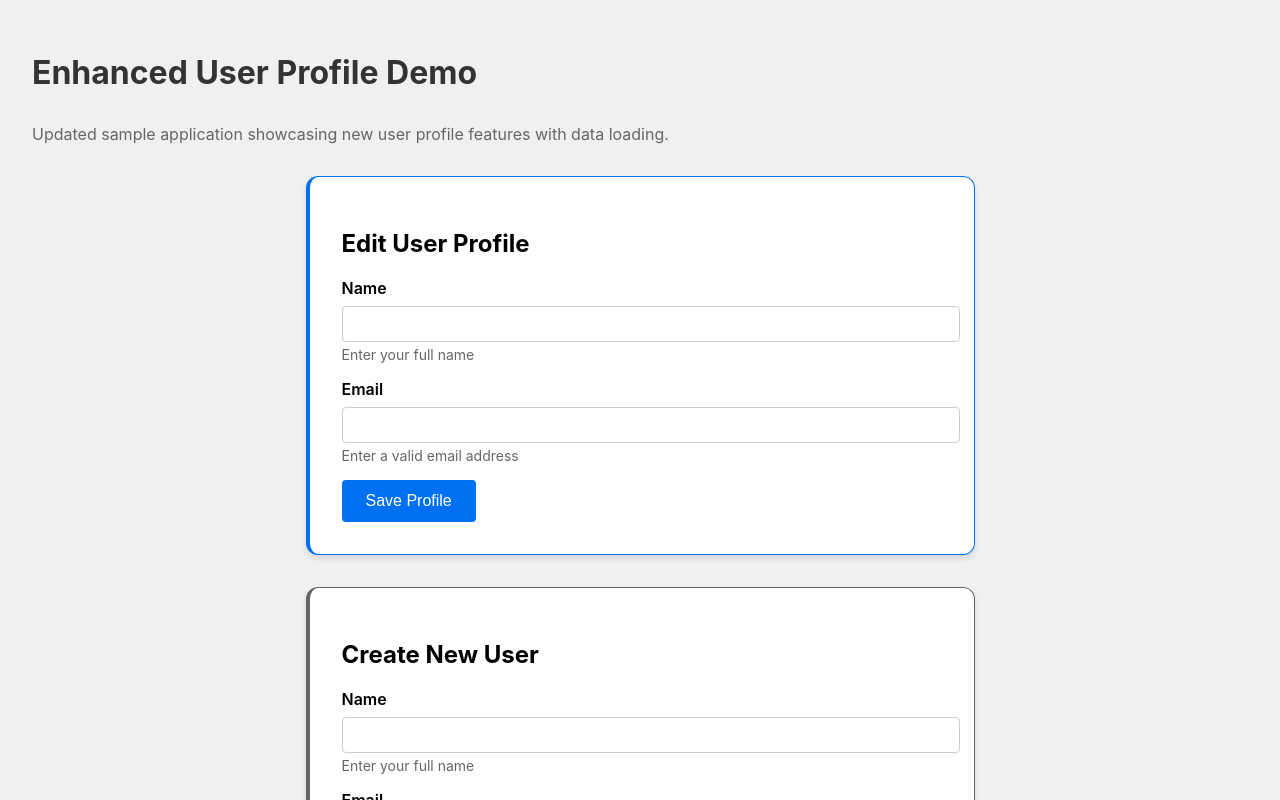
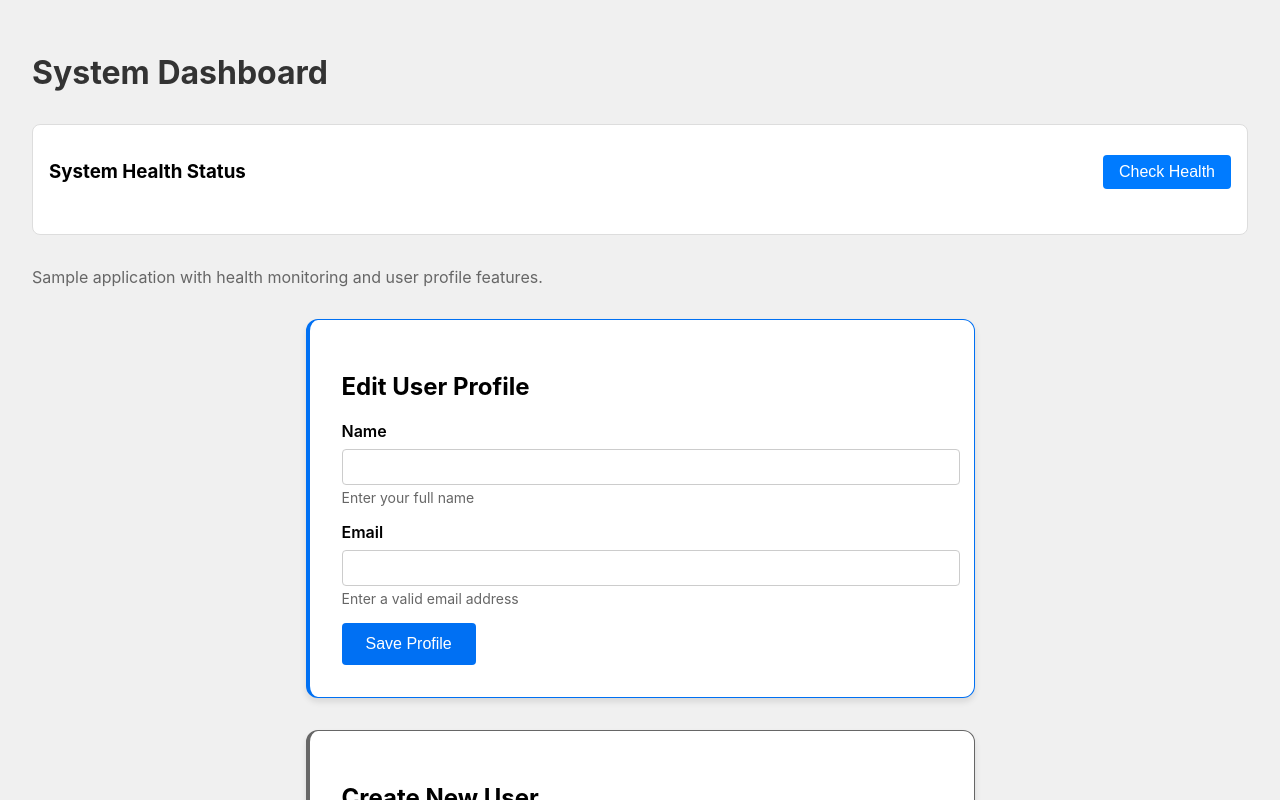
Before and after one commit to emadataei/codeEvalTooling, a Next.js app in the folder sample-project/: page / in a window 1280 px wide. Shown: the top 800 px of the page. Built offline with nearby package versions, Linux system fonts and the light colour scheme; no server answers.

Commit message:
feat: Add health status dashboard to homepage
- Display system health status with real-time checking
- Add health status interface and state management
- Include uptime formatting and status indicators
- Replace demo content with practical dashboard
- Integrate with new /api/health endpoint

```diff
--- a/sample-project/src/app/page.tsx
+++ b/sample-project/src/app/page.tsx
@@ -1,7 +1,14 @@
 'use client'
-// Updated demo page to showcase new user profile features
 import { useState } from 'react'
 import { UserProfile } from '../components/UserProfile'
+
+interface HealthStatus {
+  status: 'ok' | 'error';
+  timestamp: string;
+  version: string;
+  uptime: number;
+  environment: string;
+}
 
 interface UserCardProps {
   readonly userId?: string
@@ -14,21 +21,6 @@ function UserCard({ userId, title, variant = 'primary' }: UserCardProps) {
 
   // Use environment variable for API configuration
   const apiUrl = process.env.NEXT_PUBLIC_API_URL || '/api'
-
-  // Improved function with proper error handling
-  const fetchUserData = async (id: string) => {
-    try {
-      const response = await fetch(`${apiUrl}/users/${id}`)
-      if (!response.ok) {
-        throw new Error(`HTTP error! status: ${response.status}`)
-      }
-      const data = await response.json()
-      return data
-    } catch (error) {
-      console.error('Failed to fetch user data:', error)
-      throw error
-    }
-  }
 
   const handleSaveUser = async (formData: FormData) => {
     setIsLoading(true)
@@ -71,11 +63,82 @@ function UserCard({ userId, title, variant = 'primary' }: UserCardProps) {
 
 // Proper Next.js page component
 export default function HomePage() {
+  const [healthStatus, setHealthStatus] = useState<HealthStatus | null>(null);
+  const [isLoadingHealth, setIsLoadingHealth] = useState(false);
+
+  const checkHealth = async () => {
+    setIsLoadingHealth(true);
+    try {
+      const response = await fetch('/api/health');
+      const data: HealthStatus = await response.json();
+      setHealthStatus(data);
+    } catch (error) {
+      console.error('Failed to fetch health status:', error);
+      setHealthStatus({
+        status: 'error',
+        timestamp: new Date().toISOString(),
+        version: 'unknown',
+        uptime: 0,
+        environment: 'unknown'
+      });
+    } finally {
+      setIsLoadingHealth(false);
+    }
+  };
+
+  const formatUptime = (seconds: number) => {
+    const hours = Math.floor(seconds / 3600);
+    const minutes = Math.floor((seconds % 3600) / 60);
+    return `${hours}h ${minutes}m`;
+  };
+
   return (
     <main style={{padding: '2rem', minHeight: '100vh', backgroundColor: '#f0f0f0'}}>
-      <h1 style={{color: '#333', marginBottom: '2rem'}}>Enhanced User Profile Demo</h1>
+      <h1 style={{color: '#333', marginBottom: '2rem'}}>System Dashboard</h1>
+
+      <div style={{marginBottom: '2rem', padding: '1rem', border: '1px solid #ddd', borderRadius: '8px', backgroundColor: 'white'}}>
+        <div style={{display: 'flex', justifyContent: 'space-between', alignItems: 'center', marginBottom: '1rem'}}>
+          <h3>System Health Status</h3>
+          <button
+            onClick={checkHealth}
+            disabled={isLoadingHealth}
+            style={{
+              padding: '0.5rem 1rem',
+              backgroundColor: '#007bff',
+              color: 'white',
+              border: 'none',
+              borderRadius: '4px',
+              cursor: isLoadingHealth ? 'not-allowed' : 'pointer',
+              opacity: isLoadingHealth ? 0.6 : 1
+            }}
+          >
+            {isLoadingHealth ? 'Checking...' : 'Check Health'}
+          </button>
+        </div>
+
+        {healthStatus && (
+          <div style={{display: 'grid', gridTemplateColumns: '1fr 1fr', gap: '1rem'}}>
+            <div>
+              <strong>Status:</strong>
+              <span style={{
+                color: healthStatus.status === 'ok' ? 'green' : 'red',
+                marginLeft: '0.5rem'
+              }}>
+                {healthStatus.status.toUpperCase()}
+              </span>
+            </div>
+            <div><strong>Version:</strong> {healthStatus.version}</div>
+            <div><strong>Environment:</strong> {healthStatus.environment}</div>
+            <div><strong>Uptime:</strong> {formatUptime(healthStatus.uptime)}</div>
+            <div style={{gridColumn: '1 / -1'}}>
+              <strong>Last Check:</strong> {new Date(healthStatus.timestamp).toLocaleString()}
+            </div>
+          </div>
+        )}
+      </div>
+
       <p style={{color: '#666', marginBottom: '1rem'}}>
-        Updated sample application showcasing new user profile features with data loading.
+        Sample application with health monitoring and user profile features.
       </p>
 
       <UserCard
```
